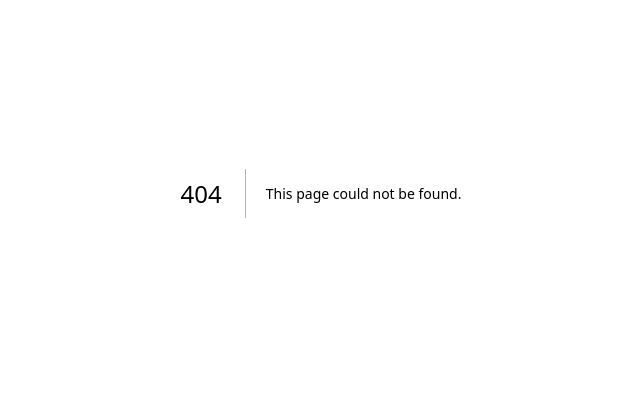
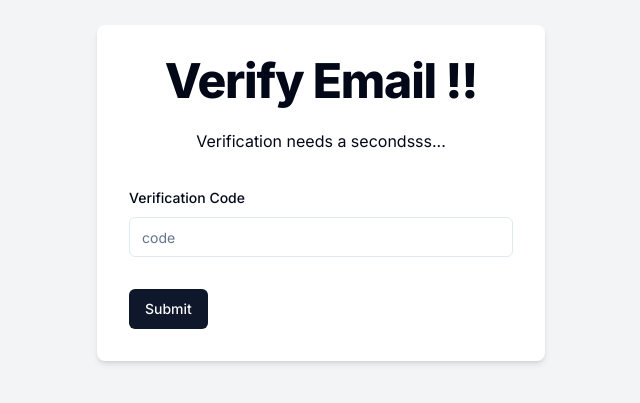
Before and after one commit to sam209687/custom-auth, a Next.js app: page /verify/1 in a window 1280 px wide. Before the commit this address had no page. Shown: the part 207-610 px from the top of the page, without its empty margins (319-959 px from the left). Built offline with nearby package versions, Linux system fonts and the light colour scheme.

Commit message:
sign-up complete

```diff
--- /dev/null
+++ b/src/app/(auth)/verify/[username]/page.tsx
@@ -0,0 +1,106 @@
+"use client";
+import { Button } from '@/components/ui/button';
+import { Form, FormControl, FormField, FormItem, FormLabel } from '@/components/ui/form';
+import { Input } from '@/components/ui/input';
+import { useToast } from '@/components/ui/use-toast';
+import { verifySchema } from '@/schemas/verifySchema';
+import { ApiResponse } from '@/types/ApiResponse';
+import { zodResolver } from '@hookform/resolvers/zod';
+import axios, { AxiosError } from 'axios';
+import { useParams, useRouter } from 'next/navigation'
+import { title } from 'process';
+import React from 'react'
+import { useForm } from 'react-hook-form';
+import * as z  from 'zod';
+
+
+export default function VerifyAccount() {
+
+
+ // firstly we need a router
+
+
+ const router = useRouter();
+     // how we are going to verify the account of user
+
+
+ // options  to get data from params by useParams hook
+
+
+ const params = useParams < { username : string } > ()
+ const {toast} = useToast()
+
+
+ const form = useForm <z.infer < typeof verifySchema > >({
+   resolver : zodResolver(verifySchema),
+
+ })
+
+
+ const onSubmit = async (data : z.infer< typeof verifySchema >) => {
+
+
+   try {
+     const response = axios.post(`/api/verify-code`, {
+       username : params.username,
+       code : data.code
+     })
+
+
+     toast({
+       title : "success",
+       description : (await response).data.message
+     })
+     router.replace('/sign-in')
+
+   } catch (error) {
+     console.log("Error in verifying user", error);
+     const axiosError = error as AxiosError<ApiResponse>
+     let errorMessage = axiosError.response?.data.message
+     toast({
+       title: "Sign-up failed",
+       description : errorMessage,
+       variant : "destructive"
+     })
+
+   }
+ }
+ return (
+
+
+   <div className="flex justify-center items-center min-h-screen bg-gray-100">
+     <div className="w-full max-w-md p-8 space-y-8 bg-white rounded-lg shadow-md">
+       <div className="text-center">
+         <h1 className="text-4xl font-extrabold tracking-tight lg:text-5xl mb-6">
+           Verify Email !!
+         </h1>
+         <p className="mb-4">Verification needs a secondsss... </p>
+
+
+       </div>
+
+
+       <Form {...form}>
+     <form onSubmit={form.handleSubmit(onSubmit)} className="space-y-8">
+       <FormField
+       name ="code"
+         control={form.control}
+         render={({ field }) => (
+           <FormItem>
+             <FormLabel>Verification Code</FormLabel>
+             <FormControl>
+               <Input placeholder="code" {...field} />
+             </FormControl>
+
+           </FormItem>
+         )}
+       />
+       <Button type="submit">Submit</Button>
+     </form>
+   </Form>
+
+
+       </div>
+       </div>
+ )
+}
```
Also changed, not shown: src/app/api/verify-code/route.ts (renamed from src/app/api/verifyCode/route.ts).
